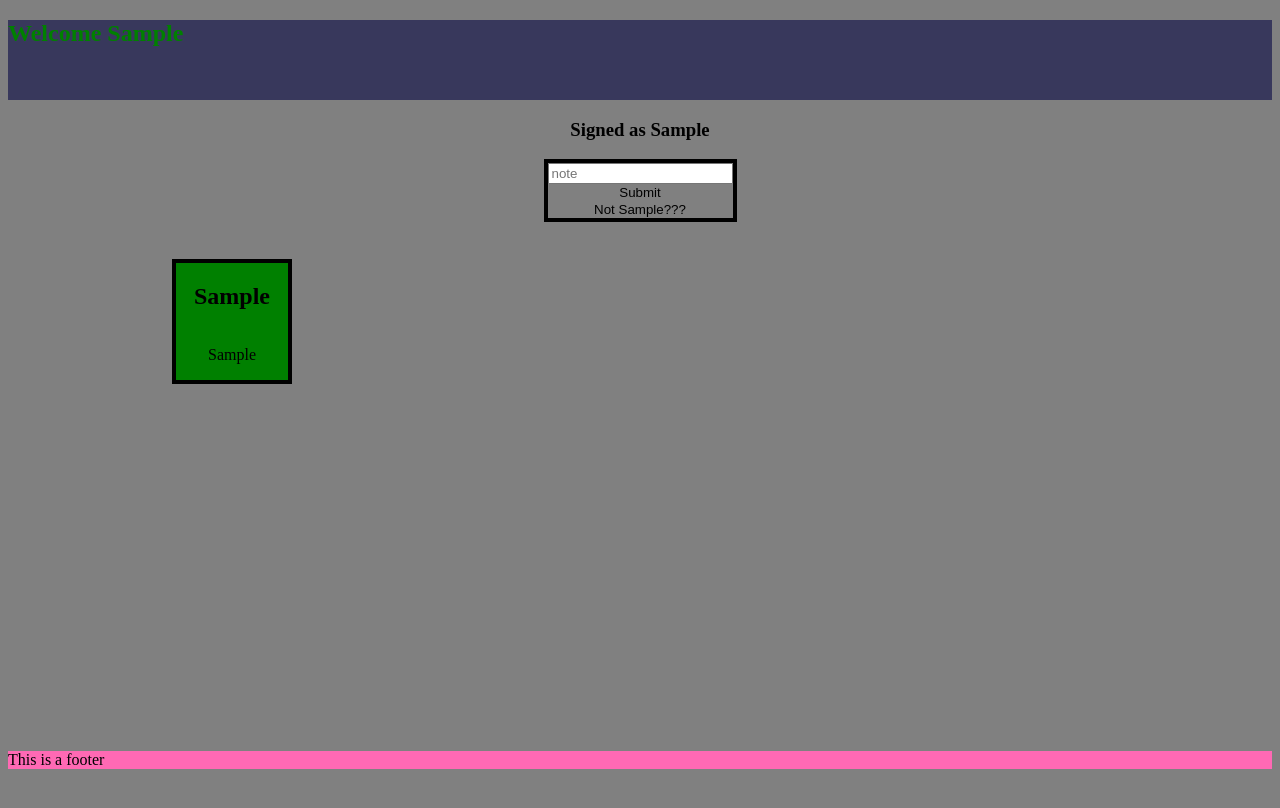
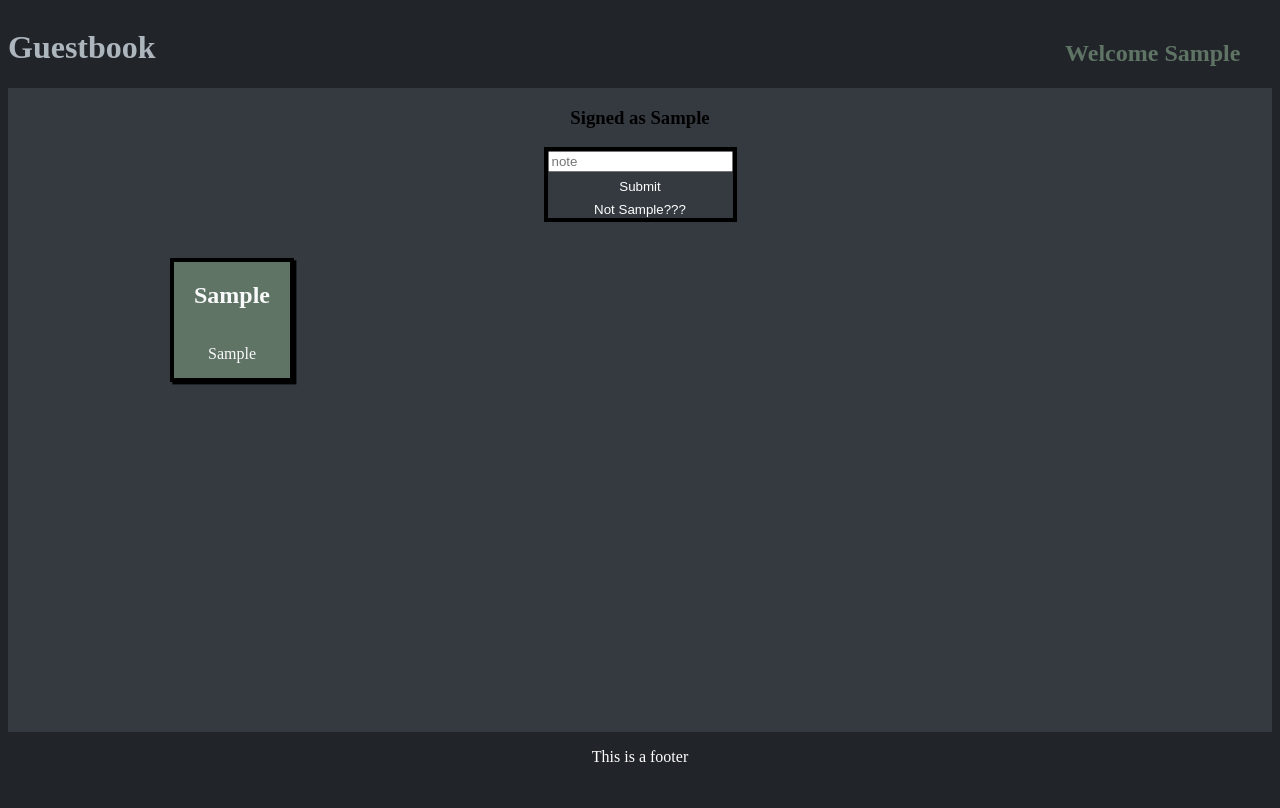
Before and after one commit to Joseph-K-B/guest-book, a React app: page / in a window 1280 px wide. Both pictures are taken after typing "Sample", "Sample" into the empty fields and a click on the button "Submit". Shown: the top 808 px of the page. Built offline with nearby package versions, Linux system fonts and the light colour scheme.

Commit message:
added styles checked tests

```diff
--- a/src/App.css
+++ b/src/App.css
@@ -1,3 +1,15 @@
-html {
-    background-color: gray;
+body {
+    background-color: #212529;
 }
+
+main {
+    min-height: 30rem;
+    background-color: #343A40;
+}
+
+footer {
+    min-height: 5rem;
+    background-color: #212529;
+    text-align: center;
+    color: white;
+}
--- a/src/components/entry/EntryForm.css
+++ b/src/components/entry/EntryForm.css
@@ -15,8 +15,9 @@ form {
 
 .submitBtn {
     border: none;
-    background-color: gray;
-    color: black;
+    background-color: #343A40;
+    color: white;
+    margin: 3%;
 }
 
 .submitBtn:hover {
@@ -27,8 +28,8 @@ form {
 
 .logOutBtn {
     border: none;
-    background-color: gray;
-    color: black;
+    background-color: #343A40;
+    color: white;
 }
 
 .logOutBtn:hover {
--- a/src/components/layout/Footer.css
+++ b/src/components/layout/Footer.css
@@ -1,3 +1,3 @@
-.foot {
+/* .foot {
     background-color: hotpink;
-}
+} */
--- a/src/components/layout/Header.css
+++ b/src/components/layout/Header.css
@@ -1,9 +1,15 @@
 .head {
+    color: #ADB5BD;
+    display: flex;
+    flex-direction: row;
+    justify-content: space-between;
     height: 5rem;
     width: 100%;
-    background-color: rgb(56, 56, 92);
+    background-color: #212529;
 }
 
 .welcomeMsg {
-    color: green;
+    color: #607466;
+    /* color: green; */
+    margin: 2.5%;
 }
--- a/src/components/layout/Header.jsx
+++ b/src/components/layout/Header.jsx
@@ -5,6 +5,7 @@ const Header = () => {
     const {name} = useUser();
     return (
         <header className={css.head}>
+            <h1>Guestbook</h1>
             {name ? (
                 <h2 className={css.welcomeMsg}>Welcome {name}</h2>
             ) : (
--- a/src/components/notes/NoteList.css
+++ b/src/components/notes/NoteList.css
@@ -14,11 +14,14 @@
 .noteItem {
     position: relative;
     right: 1.25rem;
-    min-width: 7rem;
+    min-width: 7.25rem;
+    max-height: 7.25rem;
     display: flex;
     flex-direction: column;
     text-align: center;
-    background-color: green;
+    color: #F8F9FA;
+    background-color: #607466;
     border: black solid 0.25rem;
     margin: 5%;
+    box-shadow: 0.15rem 0.15rem black;
 }
--- a/src/components/notes/NoteList.jsx
+++ b/src/components/notes/NoteList.jsx
@@ -11,7 +11,7 @@ function NoteList() {
       <ul className={css.notes}>
         {notes.map((note) => {
           return (
-          <div className={css.note}>
+          <div className={css.note} key={`${note.message}`}>
             <li
               key={`${note.message}`}
               role='list-item'
```
Also changed, not shown: 1 other file (tests, documents, lock files or other folders).
